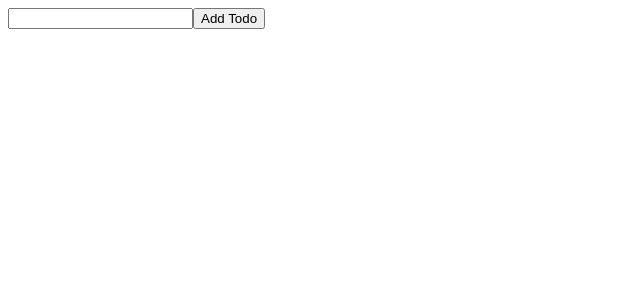
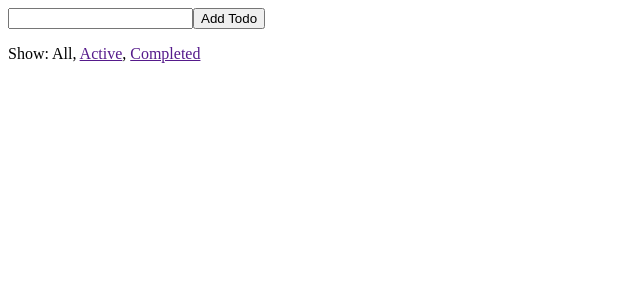
Before and after one commit to agatan/react-redux-typescript-practice, a React app: page / in a window 1280 px wide. Shown: the top 300 px of the page, without its empty margins (0-640 px from the left). Built offline with nearby package versions, Linux system fonts and the light colour scheme.

Commit message:
Add Footer

```diff
--- a/src/App.tsx
+++ b/src/App.tsx
@@ -1,12 +1,14 @@
 import * as React from 'react';
 import TodoList from './containers/TodoList';
 import AddTodoButton from './containers/AddTodoButton';
+import Footer from './components/Footer';
 
 export default function App() {
   return (
     <div>
       <AddTodoButton />
       <TodoList />
+      <Footer />
     </div>
   );
 }
--- /dev/null
+++ b/src/components/Footer.tsx
@@ -0,0 +1,22 @@
+import * as React from 'react';
+import FilterLink from '../containers/FilterLink';
+import { VisibilityFilter } from '../states/VisibilityState';
+
+const Footer = () => (
+  <p>
+    Show: {' '}
+    <FilterLink filter={VisibilityFilter.ShowAll}>
+      All
+    </FilterLink>
+    {', '}
+    <FilterLink filter={VisibilityFilter.ShowActive}>
+      Active
+    </FilterLink>
+    {', '}
+    <FilterLink filter={VisibilityFilter.ShowCompleted}>
+      Completed
+    </FilterLink>
+  </p>
+);
+
+export default Footer;
```
